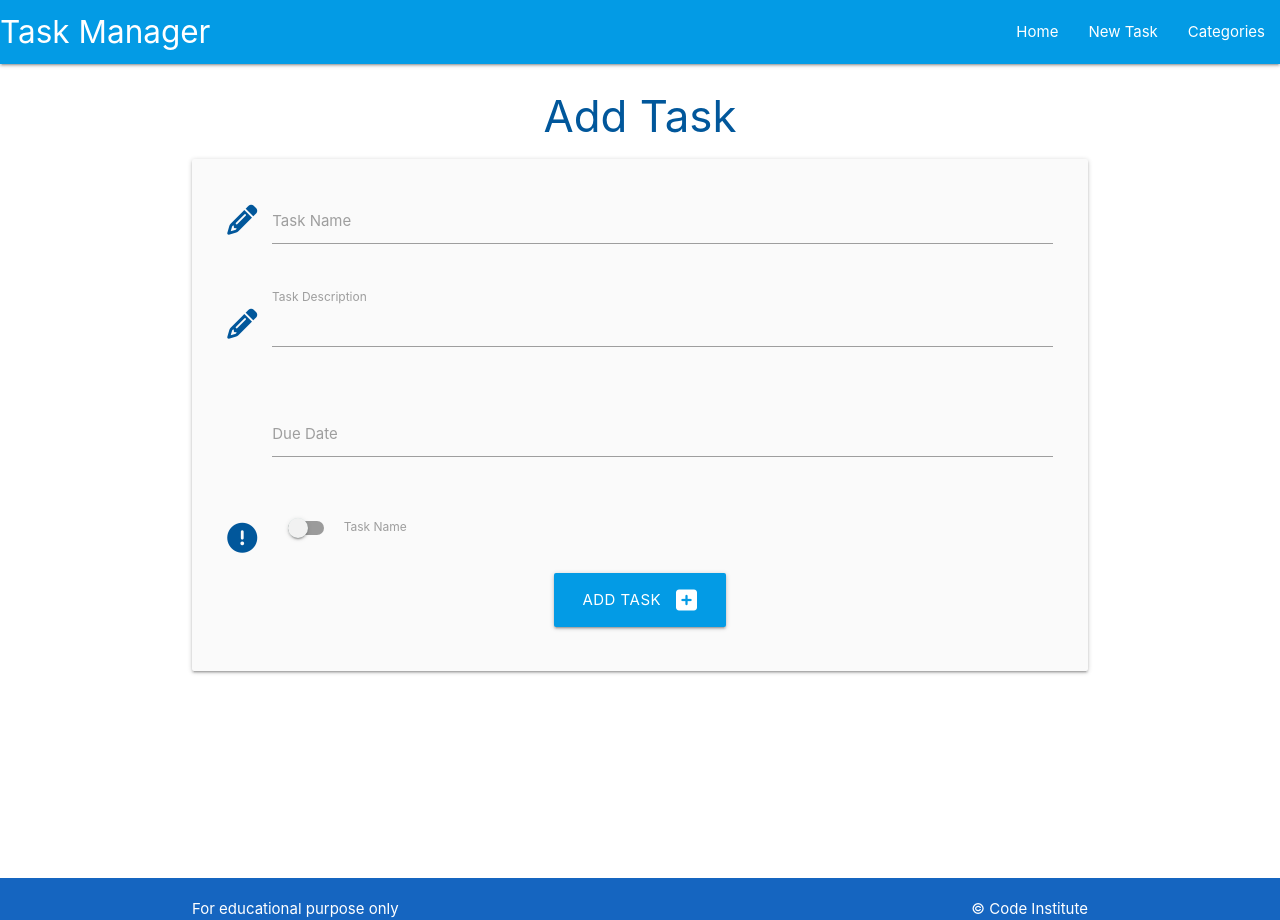
After one commit to ZabeenaSherzoie/Walktrough, a Python web app: template taskmanager/templates/add_task.html in a window 1280 px wide. The commit adds this page. Run offline with Jinja, Linux system fonts and the light colour scheme; the template is opened without the code that fills it, so the values that code supplies are empty.

Commit message:
adding tasks

```diff
--- a/taskmanager/static/js/script.js
+++ b/taskmanager/static/js/script.js
@@ -1,4 +1,11 @@
 document.addEventListener('DOMContentLoaded', function () {
     var sidenav = document.querySelectorAll('.sidenav');
     M.Sidenav.init(sidenav);
+    document.addEventListener('DOMContentLoaded', function () {
+        let datepicker = document.querySelectorAll('.datepicker');
+        M.Datepicker.init(datepicker, {
+            format: "dd mmmm, yyyy",
+            i18n:{done:'select'}
+        });
+    });
 });
--- /dev/null
+++ b/taskmanager/templates/add_task.html
@@ -0,0 +1,51 @@
+{% extends "base.html" %}
+{% block content %}
+<h3 class="light-blue-text text-darken-4 center-align">Add Task</h3>
+<div class="row card-panel grey lighten-5">
+    <form class="col s12" method="POST" action="{{url_for('add_task')}}">
+        <div class="row">
+            <div class="input-field col s12">
+                <i class="fas fa-pencil-alt prefix light-blue-text text-darken-4"></i>
+                <input id="task_name" name="task_name" minlength="5" maxlength="50" type="text" class="validate" required>
+                <label for="task_name">Task Name</label>
+            </div>
+        </div>
+        <div class="row">
+            <div class="input-field col s12">
+                <i class="fas fa-pencil-alt prefix light-blue-text text-darken-4"></i>
+                <textarea id="task_description" name="task_description"
+                 minlength="5" maxlength="200" type="text" class=" materialize-textarea validate" required>
+                </textarea>
+                <label for="task_description">Task Description</label>
+            </div>
+        </div>
+        <div class="row">
+            <div class="input-field col s12">
+                <i class="fas fa-calender-alt prefix light-blue-text text-darken-4"></i>
+                <input id="due_date" name="due_date"  type="text" class="datepicker validate" required>
+                <label for="due_date">Due Date</label>
+            </div>
+        </div>
+        <div class="row">
+            <div class="input-field col s12">
+                <div class="switch">
+                    <i class="fas fa-exclamation-circle prefix light-blue-text text-darken-4"></i>
+                    <label for="is_urgent">
+                        <input id="is_urgent" name="is_urgent" type="checkbox">
+                        <span class="lever">
+                        </span>
+                        Task Name
+                    </label>
+                </div>
+            </div>
+        </div>
+        <div class="row">
+            <div class="center-align col s12">
+                <button type="submit" class="btn-large light-blue darken-1">
+                    Add Task <i class="fas fa-plus-square right"></i>
+                </button>
+            </div>
+        </div>
+    </form>
+</div>
+{% endblock %}
--- a/taskmanager/templates/base.html
+++ b/taskmanager/templates/base.html
@@ -21,7 +21,7 @@
                 <a href="#" data-target="mobile-demo" class="sidenav-trigger"> <i class="fas fa-bars"></i></a>
                 <ul class="right hide-on-med-and-down">
                     <li><a href="{{url_for('home')}}">Home</a></li>
-                    <li><a href="">New Task</a></li>
+                    <li><a href="{{url_for('add_task')}}">New Task</a></li>
                     <li><a href="{{url_for('categories')}}">Categories</a></li>
 
                 </ul>
@@ -30,7 +30,7 @@
 
         <ul class="sidenav" id="mobile-demo">
             <li><a href="{{url_for('home')}}">Home</a></li>
-            <li><a href="">New Task</a></li>
+            <li><a href="{{url_for('add_task')}}">New Task</a></li>
             <li><a href="{{url_for('categories')}}">Categories</a></li>
         </ul>
     </header>
--- a/taskmanager/templates/categories.html
+++ b/taskmanager/templates/categories.html
@@ -18,7 +18,7 @@
             </div>
             <div class="card-action">
                 <a href="{{url_for('edit_category', category_id=category.id)}}" class="btn green accent-4">Edit</a>
-                <a href="#" class="btn red">Delete</a>
+                <a href="{{url_for('delete_category', category_id=category.id)}}" class="btn red">Delete</a>
             </div>
         </div>
     </div>
```
Also changed, not shown: taskmanager/routes.py (+26 -0 lines), taskmanager/templates/tasks.html (+7 -0 lines).
